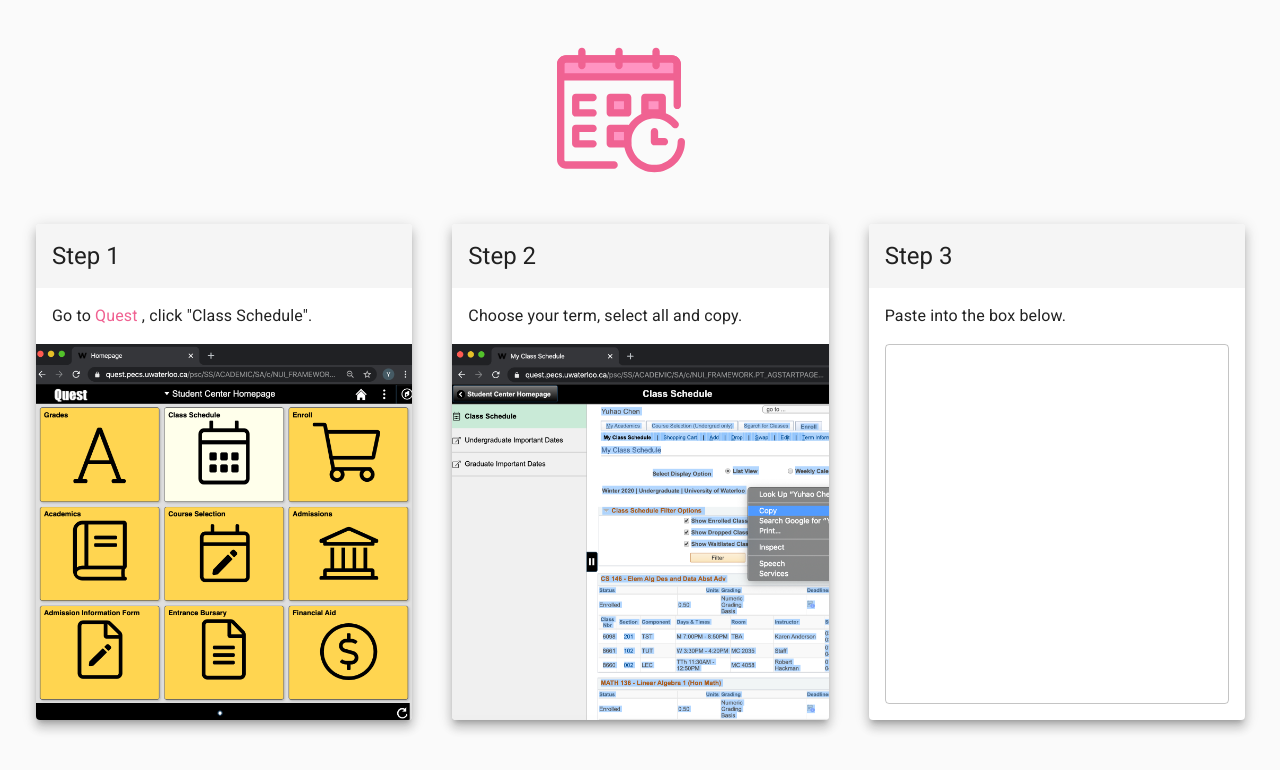
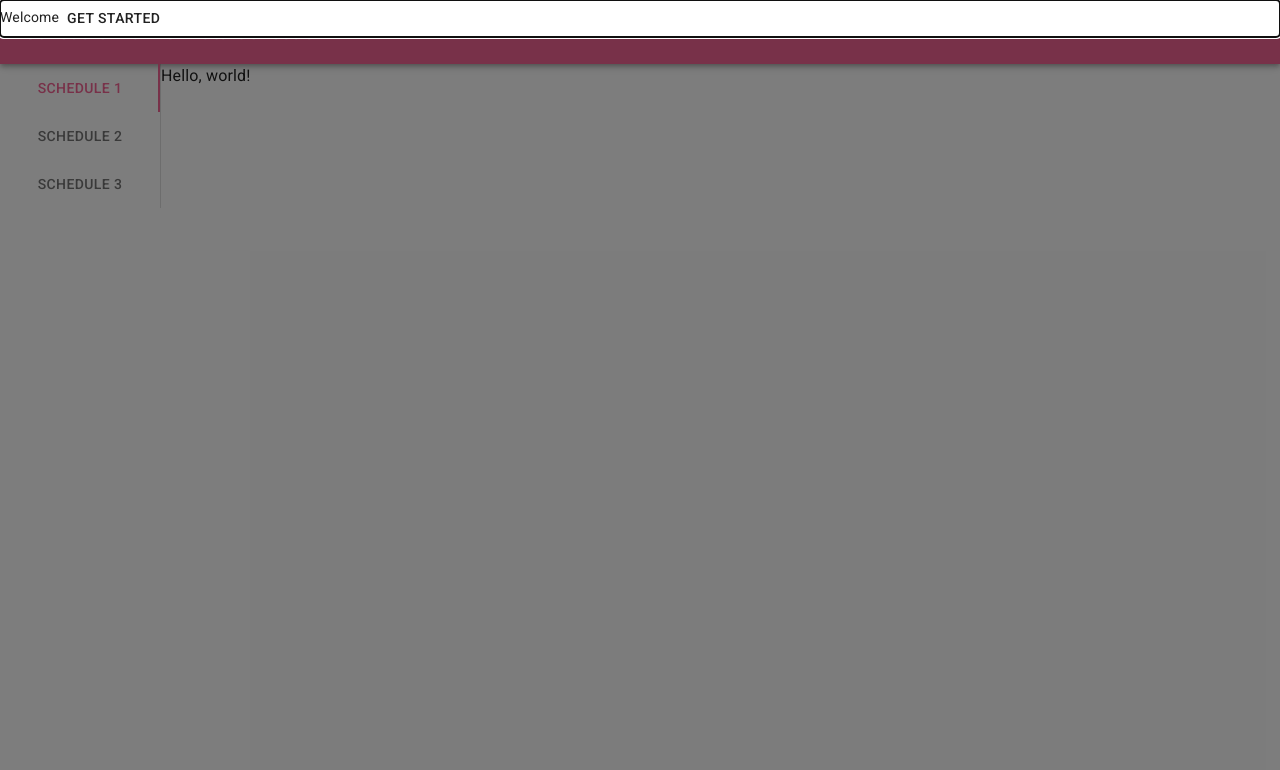
Before and after one commit to ScheduleHub/schedule-hub-data-collection, a React (Create React App) app: page / in a window 1280 px wide. Shown: the top 770 px of the page. Built offline with nearby package versions, Linux system fonts and the light colour scheme.

Commit message:
Add skeleton of schedule page

```diff
--- a/package.json
+++ b/package.json
@@ -45,6 +45,10 @@
   },
   "devDependencies": {
     "eslint-config-airbnb": "^18.0.1",
+    "eslint-plugin-import": "^2.18.2",
+    "eslint-plugin-jsx-a11y": "^6.2.3",
+    "eslint-plugin-react": "^7.14.3",
+    "eslint-plugin-react-hooks": "^1.7.0",
     "gh-pages": "^2.2.0"
   }
 }
--- /dev/null
+++ b/src/index.css
@@ -0,0 +1,6 @@
+html,
+body,
+#root {
+  height: 100%;
+  margin: 0;
+}
--- a/src/index.jsx
+++ b/src/index.jsx
@@ -1,5 +1,6 @@
 import React from 'react';
 import ReactDOM from 'react-dom';
-import WelcomePage from './welcome_page/index';
+import './index.css';
+import SchedulePage from './schedule-page';
 
-ReactDOM.render(<WelcomePage />, document.getElementById('root'));
+ReactDOM.render(<SchedulePage />, document.getElementById('root'));
--- /dev/null
+++ b/src/schedule-page/index.jsx
@@ -0,0 +1,117 @@
+import React, { useEffect, useState } from 'react';
+import {
+  AppBar,
+  Button,
+  CssBaseline,
+  Fade,
+  Hidden,
+  Modal,
+  Paper,
+  Tab,
+  Tabs,
+  ThemeProvider,
+  Toolbar,
+  Typography,
+  createMuiTheme,
+  makeStyles,
+} from '@material-ui/core';
+import { blue, pink } from '@material-ui/core/colors';
+import axios from 'axios';
+
+const useStyles = makeStyles((theme) => ({
+  contents: {
+    display: 'flex',
+  },
+  tabs: {
+    borderRight: `1px solid ${theme.palette.divider}`,
+    height: '100%',
+  },
+}));
+
+const theme = createMuiTheme({
+  palette: {
+    primary: {
+      main: pink[300],
+      dark: '#ba2d65',
+      light: '#ff94c2',
+    },
+    secondary: {
+      main: blue[500],
+      light: '#6ec6ff',
+      dark: '#0069c0',
+    },
+  },
+});
+
+function SchedulePage() {
+  const classes = useStyles();
+
+  const [instrModalOpen, setInstrModalOpen] = useState(true);
+
+  useEffect(
+    () => {
+      const loadSchedules = async () => {
+        const url = 'https://qemn8c6rx9.execute-api.us-east-2.amazonaws.com/test/getrandomschedule';
+        try {
+          const response = await axios.get(url, { timeout: 5000 });
+          console.log(response);
+        } catch (error) {
+          console.log(error);
+        }
+      };
+      // loadSchedules(); // TODO: uncomment this
+    },
+    [],
+  );
+
+  const closeInstrModal = () => setInstrModalOpen(false);
+
+  return (
+    <ThemeProvider theme={theme}>
+      <CssBaseline />
+      <AppBar position="static" color="primary" className={classes.appBar}>
+        <Toolbar>
+          <Typography variant="h6">
+            Schedule Planner Data Collection
+          </Typography>
+        </Toolbar>
+      </AppBar>
+
+      <div className={classes.contents}>
+        <Hidden xsDown>
+          {/* TODO: make horizontal Tabs in AppBar for xs */}
+          <Tabs
+            value={0}
+            indicatorColor="primary"
+            textColor="primary"
+            orientation="vertical"
+            className={classes.tabs}
+          >
+            <Tab label="Schedule 1" />
+            <Tab label="Schedule 2" />
+            <Tab label="Schedule 3" />
+          </Tabs>
+        </Hidden>
+        <Typography variant="body1">Hello, world!</Typography>
+      </div>
+
+      <Modal
+        open={instrModalOpen}
+        onClose={closeInstrModal}
+        BackdropProps={{ timeout: 500 }}
+        closeAfterTransition
+        disableBackdropClick
+        disableEscapeKeyDown
+      >
+        <Fade in={instrModalOpen}>
+          <Paper>
+          Welcome
+            <Button onClick={closeInstrModal}>Get started</Button>
+          </Paper>
+        </Fade>
+      </Modal>
+    </ThemeProvider>
+  );
+}
+
+export default SchedulePage;
```
